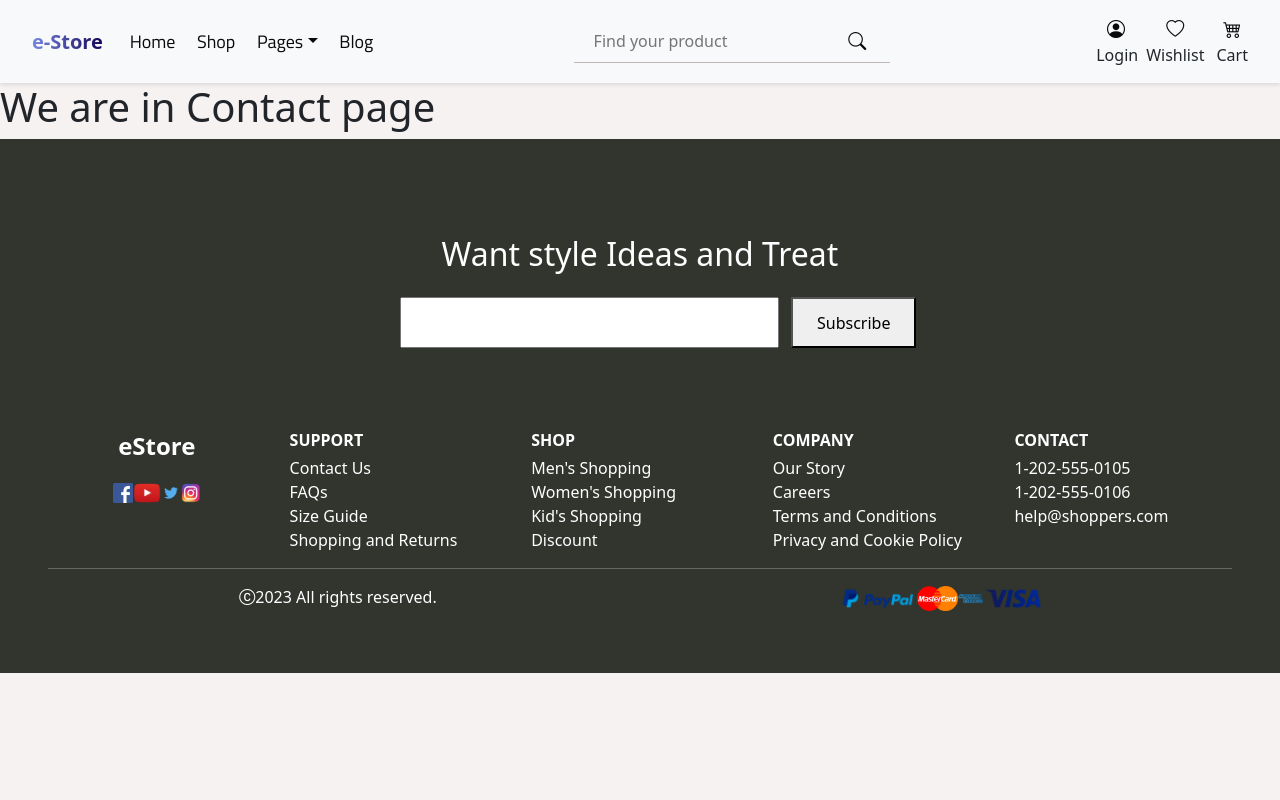
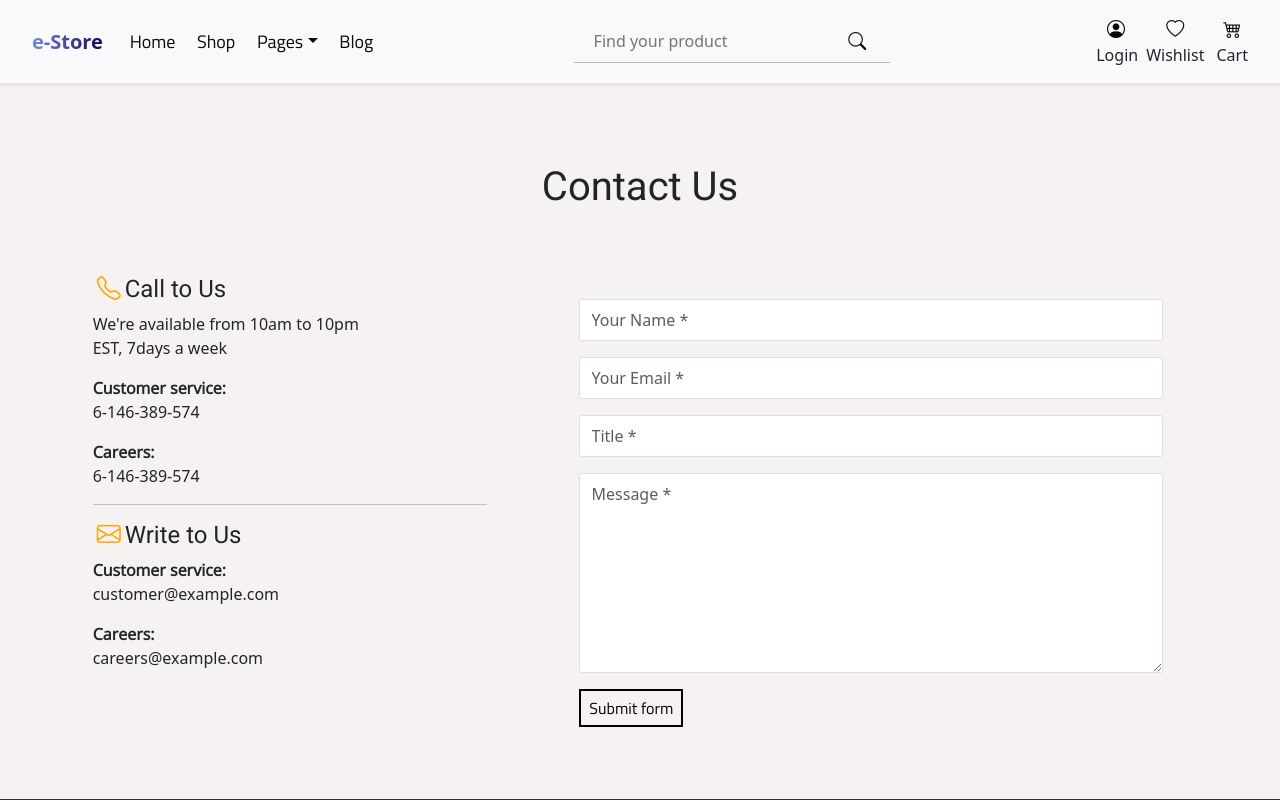
Before and after one commit to aayushman108/eStore-app, a React (Create React App) app: page /contact in a window 1280 px wide. Shown: the top 800 px of the page. Built offline with nearby package versions, Linux system fonts and the light colour scheme; no server answers; a web font is replaced by a local one.

Commit message:
contact page has been designed

```diff
--- a/src/index.css
+++ b/src/index.css
@@ -330,3 +330,14 @@ button{
 .page-link:hover{
   color: orange;
 }
+.form-control.custom{
+  padding: 0.5em 0.7em;
+  border-radius: 2px;
+}
+.form-control.custom:focus{
+  border-color: none;
+  box-shadow: 0 0 0 0.2rem rgba(14, 14, 14, 0.25);
+}
+.form-control.custom-textarea{
+  height: 200px;
+}
--- a/src/layoutComponent/Contact.js
+++ b/src/layoutComponent/Contact.js
@@ -1,10 +1,59 @@
-import React from 'react'
+import React from 'react';
 
 const Contact = () => {
   return (
-    <div>
-      <h1>We are in Contact page</h1>
+    <>
+    <h1 className='carousel-h1 text-center' style={{margin: '2em 0 1em 0'}} >Contact Us</h1>
+    <div className="container-fluid py-4 my-4" style={{}}>
+      <div className='row row-cols-md-2 row-cols-1 justify-content-center w-100' style={{}}>
+        <div className='col-md-4 col-10 mx-4' style={{}}>
+          <div>
+            <h4 className='carousel-h1'><i className="bi bi-telephone mx-1" style={{color:'orange'}}></i>Call to Us</h4>
+            <p>We're available from 10am to 10pm<br /> EST, 7days a week</p>
+            <div>
+              <p className='carousel-p fw-bold m-0'>Customer service:</p>
+              <p  className='carousel-h4'>6-146-389-574</p>
+            </div>
+            <div>
+              <p className='carousel-p fw-bold m-0'>Careers:</p>
+              <p  className='carousel-h4'>6-146-389-574</p>
+            </div>
+          </div>
+          <hr />
+          <div>
+            <h4 className='carousel-h1'><i className="bi bi-envelope mx-1" style={{color:'orange'}}></i>Write to Us</h4>
+            <div>
+              <p className='carousel-p fw-bold m-0'>Customer service:</p>
+              <p  className='carousel-h4'>customer@example.com</p>
+            </div>
+            <div>
+              <p className='carousel-p fw-bold m-0'>Careers:</p>
+              <p  className='carousel-h4'>careers@example.com</p>
+            </div>
+          </div>
+        </div>
+        <div className='col-md-6 col-10 mx-4 py-4' style={{paddingLeft: '2em'}}>
+          <form className="row g-3">
+            <div className="col-12">
+              <input type="text" className="form-control custom " id="validationDefault01" placeholder='Your Name *' required />
+            </div>
+            <div className="col-12">
+              <input type="email" className="form-control custom" id="validationDefault02" placeholder='Your Email *' required />
+            </div>
+            <div className="col-12">
+              <input type="text" className="form-control custom" id="validationDefault03" placeholder='Title *' required />
+            </div>
+            <div className="col-12">
+              <textarea type="text" className="form-control custom custom-textarea" id="validationDefault04" placeholder='Message *' required />
+            </div>
+            <div className="col-12">
+              <button className="shop-now-btn" type="submit">Submit form</button>
+            </div>
+          </form>
+        </div>
+      </div>
     </div>
+    </>
   )
 }
 
--- a/src/layoutComponent/LogIn.js
+++ b/src/layoutComponent/LogIn.js
@@ -9,7 +9,7 @@ const LogIn = () => {
                 <div className="modal-content">
                   <div className="modal-header">
                     <h1 className="modal-title fs-5" id="exampleModalToggleLabel">
-                      <span style={{borderBottom: "2px solid green", padding:"0.3em", color: "green"}}><i className="bi bi-lock"></i>Sign in</span>
+                      <span style={{borderBottom: "2px solid orange", padding:"0.3em", color: "orange"}}><i className="bi bi-lock"></i>Sign in</span>
                       <span style={{padding:"0.3em", marginLeft: "1em", cursor:"pointer"}} data-bs-target="#exampleModalToggle2" data-bs-toggle="modal"><i className="bi bi-person"></i>Sign up</span>
                     </h1>
                     <button type="button" className="btn-close" data-bs-dismiss="modal" aria-label="Close"></button>
@@ -18,11 +18,11 @@ const LogIn = () => {
                     <form className="row g-3 needs-validation" novalidate>
                       <div className="col-md-12">
                         <label htmlFor="validationCustom01" className="form-label">Email address</label>
-                        <input type="email" className="form-control" id="validationCustom01" placeholder="example@gmail.com" required />
+                        <input type="email" className="form-control custom" id="validationCustom01" placeholder="example@gmail.com" required />
                       </div>
                       <div className="col-md-12">
-                        <label htmlFor="validationCustom02" className="form-label">Last name</label>
-                        <input type="text" className="form-control" id="validationCustom02" required />
+                        <label htmlFor="validationCustom02" className="form-label">Password</label>
+                        <input type="password" id="validationCustom02" className="form-control custom" aria-describedby="passwordHelpBlock" required />
                       </div>
                       <div className="col-8">
                         <div className="form-check">
@@ -31,10 +31,10 @@ const LogIn = () => {
                         </div>
                       </div>
                       <div className="col-4">
-                        <NavLink className="" to="">Forgot password?</NavLink>
+                        <NavLink className="" to="" style={{textDecoration: 'none'}}>Forgot password?</NavLink>
                       </div>
                       <div className="col-12 text-center">
-                        <button className="btn btn-primary w-100 " type="submit">Sign in</button>
+                        <button className="shop-now-btn w-100 " type="submit">Sign in</button>
                       </div>
                     </form>
                   </div>
@@ -47,7 +47,7 @@ const LogIn = () => {
                   <div className="modal-header">
                     <h1 className="modal-title fs-5" id="exampleModalToggleLabel2">
                       <span style={{ padding:"0.3em", cursor: "pointer"}} data-bs-target="#exampleModalToggle" data-bs-toggle="modal"><i className="bi bi-lock"></i>Sign in</span>
-                      <span style={{borderBottom: "2px solid green", color:"green", padding:"0.3em", marginLeft: "1em"}}><i className="bi bi-person"></i>Sign up</span>
+                      <span style={{borderBottom: "2px solid orange", color:"orange", padding:"0.3em", marginLeft: "1em"}}><i className="bi bi-person"></i>Sign up</span>
                     </h1>
                     <button type="button" className="btn-close" data-bs-dismiss="modal" aria-label="Close"></button>
                   </div>
@@ -55,22 +55,22 @@ const LogIn = () => {
                   <form className="row g-3 needs-validation" novalidate>
                       <div className="col-md-12">
                         <label htmlFor="validationCustom03" className="form-label">Full name</label>
-                        <input type="text" className="form-control" id="validationCustom03" required />
+                        <input type="text" className="form-control custom" id="validationCustom03" required />
                       </div>
                       <div className="col-md-12">
                         <label htmlFor="validationCustom04" className="form-label">Email address</label>
-                        <input type="email" className="form-control" id="validationCustom04" placeholder="example@gmail.com" required />
+                        <input type="email" className="form-control custom" id="validationCustom04" placeholder="example@gmail.com" required />
                       </div>
                       <div className="col-md-12">
                         <label htmlFor="validationCustom05" className="form-label">Password</label>
-                        <input type="password" className="form-control" id="validationCustom05" required />
+                        <input type="password" className="form-control custom" id="validationCustom05" required />
                       </div>
                       <div className="col-md-12">
                         <label htmlFor="validationCustom06" className="form-label">Confirm password</label>
-                        <input type="password" className="form-control" id="validationCustom06" required />
+                        <input type="password" className="form-control custom" id="validationCustom06" required />
                       </div>
                       <div className="col-12 text-center">
-                        <button className="btn btn-primary w-100 " type="submit">Sign up</button>
+                        <button className="shop-now-btn w-100 " type="submit">Sign up</button>
                       </div>
                     </form>
                   </div>
--- a/src/layoutComponent/Navbar.js
+++ b/src/layoutComponent/Navbar.js
@@ -47,12 +47,12 @@ const Navbar = () => {
                       <h3 className='carousel-h1 mt-3 mb-2'>About Our Store</h3>
                       <p className='carousel-p'>Open created shall two he second moving whose. He face whose two upon, fowl behold waters. Fly there their day creepeth. Darkness beginning spirit after. Creepeth subdue. Brought may, first. Under living that. For morning whales saw were had seed can't divide it light shall moveth, us blessed given wherein.</p>
                     </div>
-                    <navLink to=''><button className='shop-now-btn'>LEARN MORE ABOUT US</button></navLink>
+                    <NavLink to=''><button className='shop-now-btn'>LEARN MORE ABOUT US</button></NavLink>
                   </div>
                   <div className='col-lg-4 col-10 mx-4' style={{paddingLeft: '2em'}}>
                     <h2 className='carousel-h1'>Contact Us</h2>
                     <div>
-                      <h4 className='carousel-h1'><i class="bi bi-telephone-fill"></i>Call to Us</h4>
+                      <h4 className='carousel-h1'><i class="bi bi-telephone mx-1" style={{color:'orange'}}></i>Call to Us</h4>
                       <p>We're available from 10am to 10pm<br /> EST, 7days a week</p>
                       <div>
                         <p className='carousel-p fw-bold m-0'>Customer service:</p>
@@ -65,7 +65,7 @@ const Navbar = () => {
                     </div>
                     <hr />
                     <div>
-                      <h4 className='carousel-h1'><i class="bi bi-envelope-fill"></i>Write to Us</h4>
+                      <h4 className='carousel-h1'><i class="bi bi-envelope mx-1" style={{color:'orange'}}></i>Write to Us</h4>
                       <div>
                         <p className='carousel-p fw-bold m-0'>Customer service:</p>
                         <p  className='carousel-h4'>customer@example.com</p>
@@ -75,7 +75,7 @@ const Navbar = () => {
                         <p  className='carousel-h4'>careers@example.com</p>
                       </div>
                     </div>
-                    <NavLink to=''><button className='shop-now-btn'>SEE MORE</button></NavLink>
+                    <NavLink to='contact'><button className='shop-now-btn'>SEE MORE</button></NavLink>
                   </div>
                 </div>
               </div>
```
